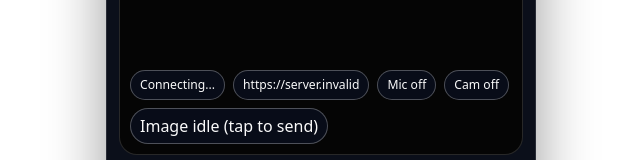
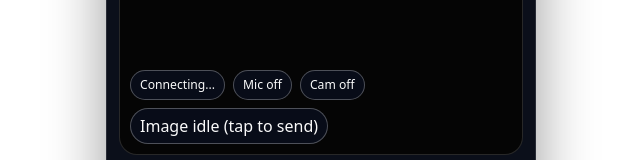
Before and after one commit to EugeneTereschenko/tutor-ui, a React (Vite) app: page / in a window 1280 px wide. Shown: the part 364-524 px from the top of the page, without its empty margins (319-959 px from the left). Built offline with nearby package versions, Linux system fonts and the light colour scheme; no server answers.

Commit message:
fix App.jsx

```diff
--- a/src/App.jsx
+++ b/src/App.jsx
@@ -527,7 +527,6 @@ function App() {
 
         <div className="call-overlay">
           <span className="badge">{status}</span>
-          <span className="badge">{socketUrl}</span>
           <span className="badge">Mic {micActive ? 'on' : 'off'}</span>
           <span className="badge">Cam {cameraActive ? 'on' : 'off'}</span>
           <button
```
